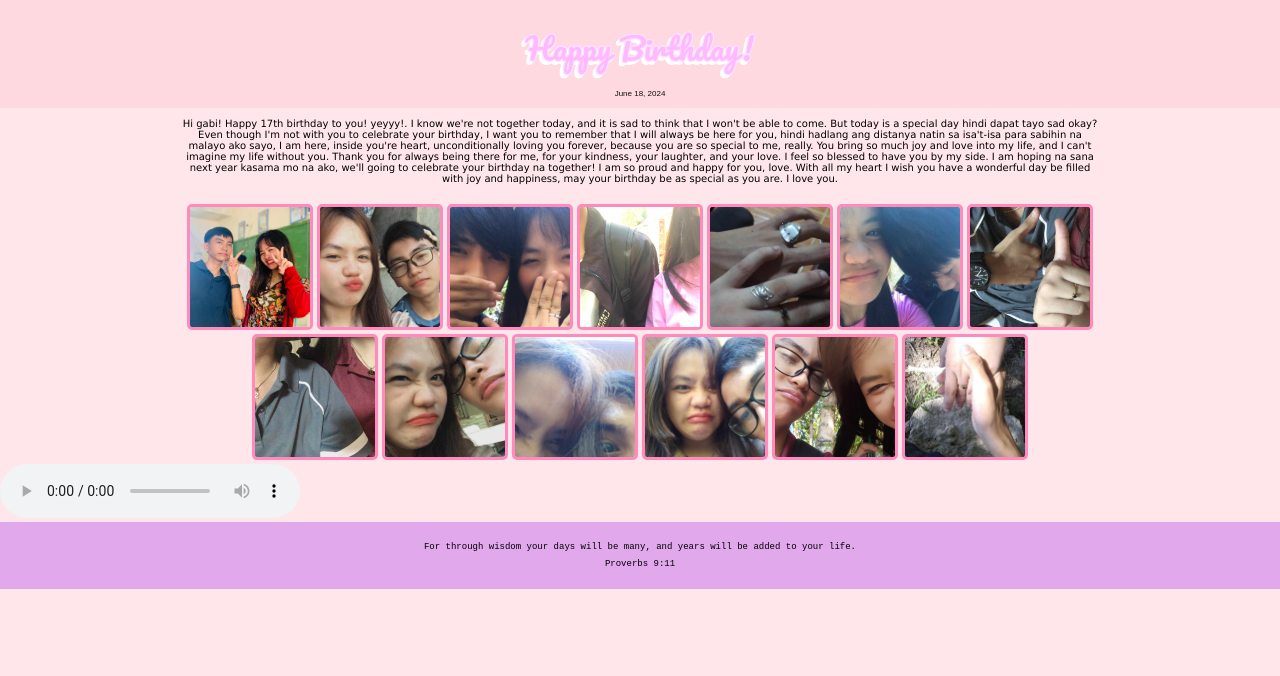
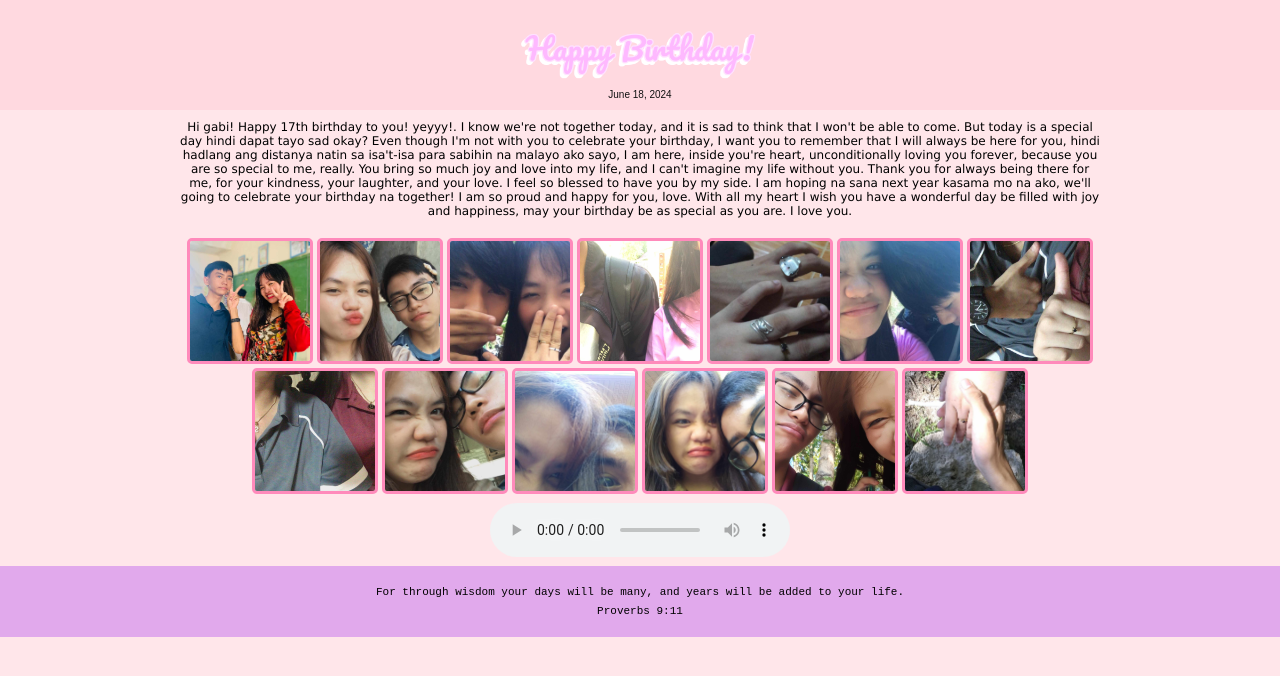
Before and after one commit to NekoSenpai06/for-my-birthday-girl, a plain HTML site: page index.html in a window 1280 px wide. Drawn offline with Linux system fonts and the light colour scheme.

Commit message:
Update style.css

```diff
--- a/style.css
+++ b/style.css
@@ -78,12 +78,12 @@ footer p {
 
     .logo p {
         font-family: arial;
-        font-size: 7px;
+        font-size: 8px;
         color: #111;
     }
 
     .logo img {
-        width: 200px;
+        width: 210px;
     }
 
     .container {
@@ -95,7 +95,7 @@ footer p {
     }
 
     .container p {
-        font-size: 10px;
+        font-size: 12px;
         font-family: verdana;
         width: 80%;
         margin-right: auto;
@@ -126,7 +126,12 @@ footer p {
 
     footer p {
         font-family: monospace;
-        font-size: 9px;
+        font-size: 11px;
+    }
+
+    .music {
+        text-align: center;
+        padding: 5px 0px;
     }
 }
 
@@ -143,12 +148,12 @@ footer p {
 
     .logo p {
         font-family: arial;
-        font-size: 7px;
+        font-size: 8px;
         color: #111;
     }
 
     .logo img {
-        width: 200px;
+        width: 210px;
     }
 
     .container {
@@ -160,7 +165,7 @@ footer p {
     }
 
     .container p {
-        font-size: 10px;
+        font-size: 12px;
         font-family: verdana;
         width: 80%;
         margin-right: auto;
@@ -191,7 +196,12 @@ footer p {
 
     footer p {
         font-family: monospace;
-        font-size: 9px;
+        font-size: 11px;
+    }
+
+    .music {
+        text-align: center;
+        padding: 5px 0px;
     }
 }
 
@@ -208,7 +218,7 @@ footer p {
 
     .logo p {
         font-family: arial;
-        font-size: 7px;
+        font-size: 8px;
         color: #111;
     }
 
@@ -225,7 +235,7 @@ footer p {
     }
 
     .container p {
-        font-size: 10px;
+        font-size: 12px;
         font-family: verdana;
         width: 80%;
         margin-right: auto;
@@ -256,7 +266,12 @@ footer p {
 
     footer p {
         font-family: monospace;
-        font-size: 9px;
+        font-size: 11px;
+    }
+
+    .music {
+        text-align: center;
+        padding: 5px 0px;
     }
 }
 
@@ -273,7 +288,7 @@ footer p {
 
     .logo p {
         font-family: arial;
-        font-size: 7px;
+        font-size: 9px;
         color: #111;
     }
 
@@ -290,7 +305,7 @@ footer p {
     }
 
     .container p {
-        font-size: 10px;
+        font-size: 12px;
         font-family: verdana;
         width: 80%;
         margin-right: auto;
@@ -302,7 +317,6 @@ footer p {
         width: 100px;
         border: 3px solid rgb(255, 138, 187);
         border-radius: 5px;
-
     }
 
     .pics {
@@ -321,7 +335,12 @@ footer p {
 
     footer p {
         font-family: monospace;
-        font-size: 9px;
+        font-size: 11px;
+    }
+
+    .music {
+        text-align: center;
+        padding: 5px 0px;
     }
 }
 
@@ -338,12 +357,12 @@ footer p {
 
     .logo p {
         font-family: arial;
-        font-size: 8px;
+        font-size: 10px;
         color: #111;
     }
 
     .logo img {
-        width: 250px;
+        width: 260px;
     }
 
     .container {
@@ -355,7 +374,7 @@ footer p {
     }
 
     .container p {
-        font-size: 10px;
+        font-size: 12px;
         font-family: verdana;
         width: 80%;
         margin-right: auto;
@@ -367,7 +386,6 @@ footer p {
         width: 130px;
         border: 3px solid rgb(255, 138, 187);
         border-radius: 5px;
-
     }
 
     .pics {
@@ -386,7 +404,12 @@ footer p {
 
     footer p {
         font-family: monospace;
-        font-size: 9px;
+        font-size: 11px;
+    }
+
+    .music {
+        text-align: center;
+        padding: 5px 0px;
     }
 }
 
@@ -403,7 +426,7 @@ footer p {
 
     .logo p {
         font-family: arial;
-        font-size: 8px;
+        font-size: 10px;
         color: #111;
     }
 
@@ -420,7 +443,7 @@ footer p {
     }
 
     .container p {
-        font-size: 10px;
+        font-size: 12px;
         font-family: verdana;
         width: 80%;
         margin-right: auto;
@@ -432,7 +455,6 @@ footer p {
         width: 120px;
         border: 3px solid rgb(255, 138, 187);
         border-radius: 5px;
-
     }
 
     .pics {
@@ -451,6 +473,11 @@ footer p {
 
     footer p {
         font-family: monospace;
-        font-size: 9px;
+        font-size: 11px;
+    }
+
+    .music {
+        text-align: center;
+        padding: 5px 0px;
     }
 }
```
